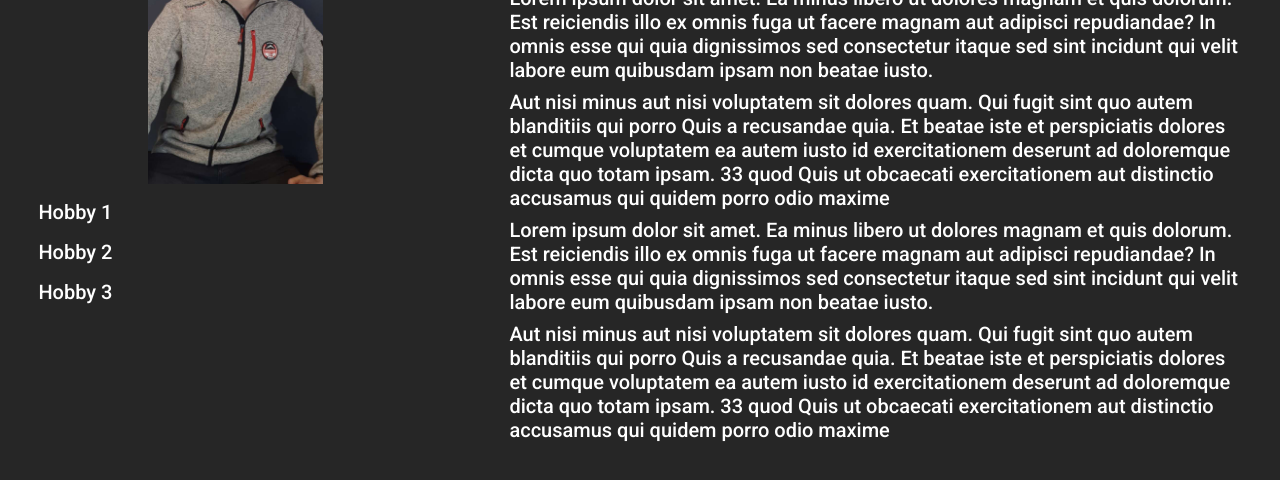
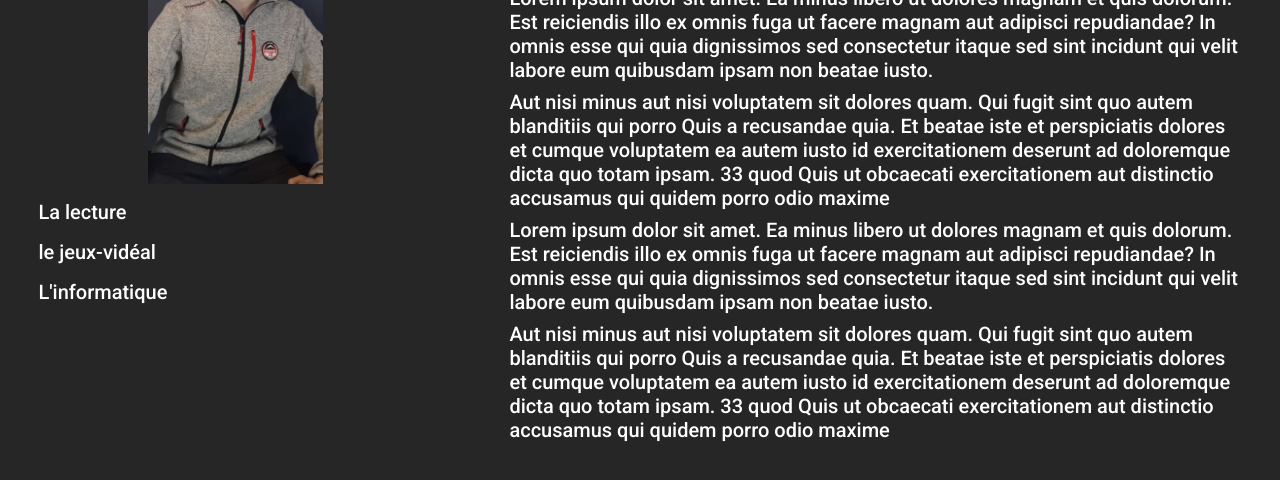
Before and after one commit to Vorn-Hagen/portfolio, a plain HTML site: page apropos.html in a window 1280 px wide. Shown: the part 196-676 px from the top of the page. Drawn offline with Linux system fonts and the light colour scheme.

Commit message:
commit test

```diff
--- a/apropos.html
+++ b/apropos.html
@@ -14,9 +14,9 @@
 
         <section class="left_side">
             <img src="img/moi.jpg" alt="le plus beau, le plus fort">
-            <p>Hobby 1</p>
-            <p>Hobby 2</p>
-            <p>Hobby 3</p>
+            <p>La lecture</p>
+            <p>le jeux-vidéal</p>
+            <p>L'informatique</p>
         </section>
 
         <section class="right_side">
```
